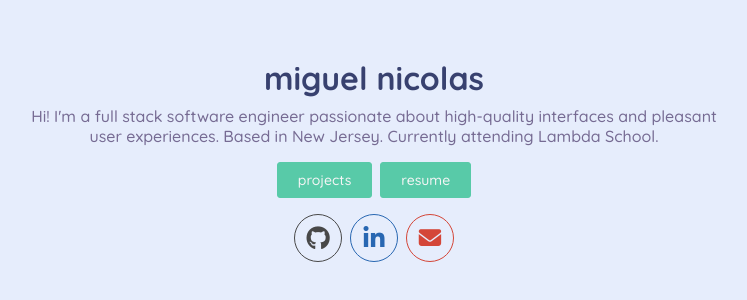
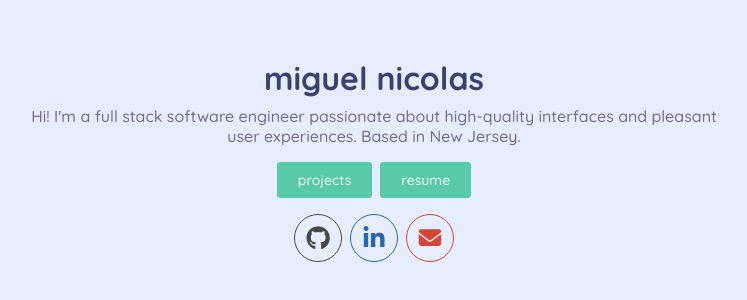
Before and after one commit to miugel/miguelnicolas, a React (Create React App) app: page / in a window 1280 px wide. Shown: the part 190-490 px from the top of the page, without its empty margins (266-1013 px from the left). Built offline with nearby package versions, Linux system fonts and the light colour scheme.

Commit message:
updated resume and minor omission

```diff
--- a/src/components/Home.js
+++ b/src/components/Home.js
@@ -218,11 +218,11 @@ const Home = () => {
     return (
         <HomeContainer>
 			<h1 ref={element => {name = element}}>miguel nicolas</h1>
-			<p ref={element => {bio = element}}>Hi! I'm a full stack software engineer passionate about high-quality interfaces and pleasant user experiences. Based in New Jersey. Currently attending Lambda School.</p>
+			<p ref={element => {bio = element}}>Hi! I'm a full stack software engineer passionate about high-quality interfaces and pleasant user experiences. Based in New Jersey.</p>
 			<div className='buttons' ref={element => {buttons = element}}>
 				{/* <a href='#'><button>skills</button></a> */}
 				<Link to='/projects'><button>projects</button></Link>
-				<a href='https://drive.google.com/open?id=1d69tg27DUZ_DaBaX1nxK4Z-HjwfvHesd' target='_blank' rel='noopener noreferrer'><button>resume</button></a>
+				<a href='https://drive.google.com/open?id=1jNXpMUwWukIg-Lo0ZzmFsKD37u5AiXOy' target='_blank' rel='noopener noreferrer'><button>resume</button></a>
 				{/* <a href='#'><button>blog</button></a> */}
 			</div>
 			<div className='icons' ref={element => {icons = element}}>
```
